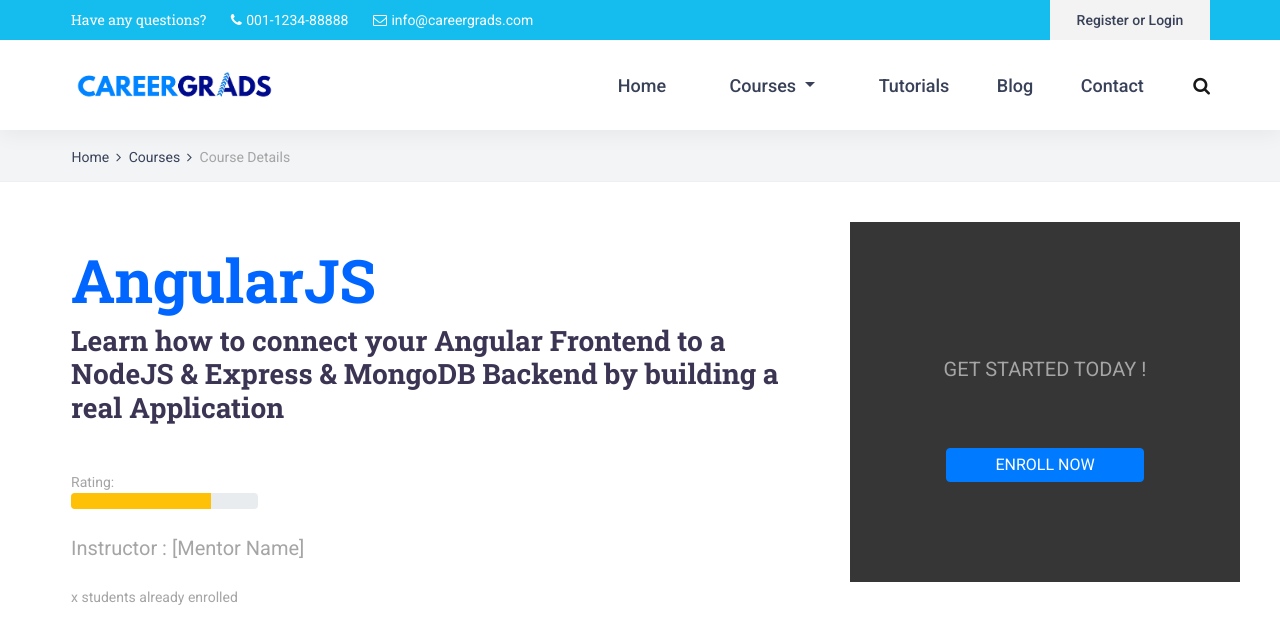
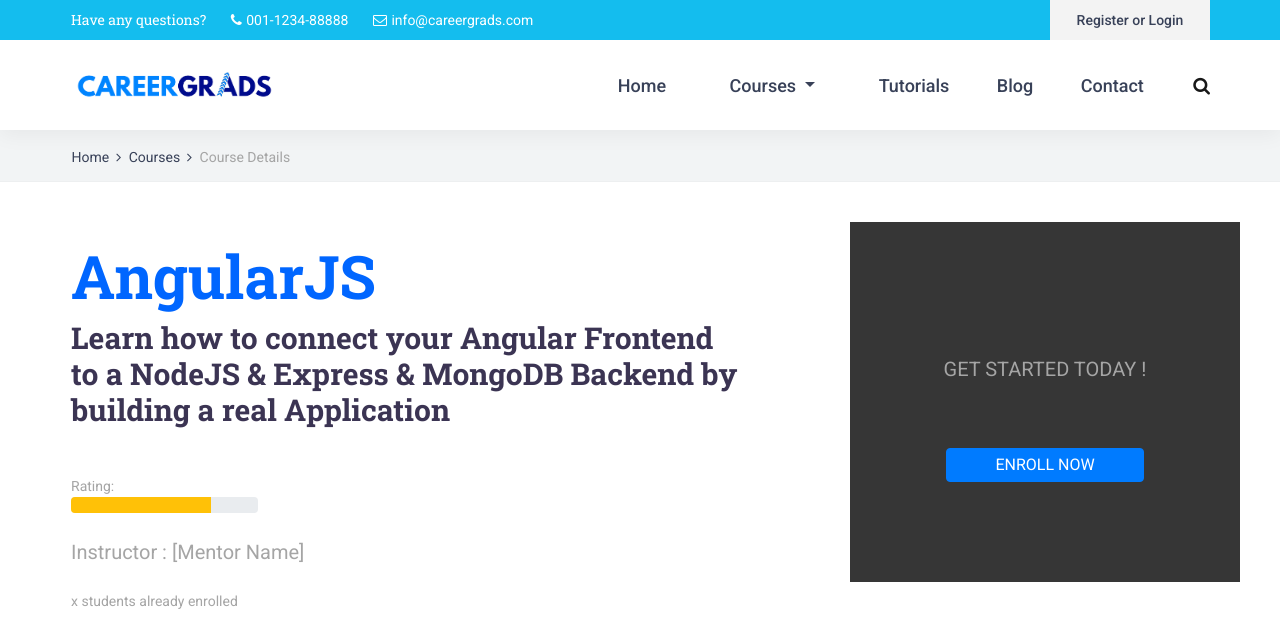
Before and after one commit to ashutosh7889/CG-2, a plain HTML site: page Angular.html in a window 1280 px wide. Shown: the top 635 px of the page. Drawn offline with nearby package versions, Linux system fonts and the light colour scheme; a web font is replaced by a local one.

Commit message:
set line break in heading-text container

```diff
--- a/Angular.html
+++ b/Angular.html
@@ -202,7 +202,7 @@
                     <div class="heading-text my-5">
                         <div><span class="large">AngularJS</span></div>
                         <div class="text-left mx-auto my-2">
-                            Learn how to connect your Angular Frontend to a NodeJS & Express & MongoDB Backend by building a real Application
+                            Learn how to connect your Angular Frontend <br> to a NodeJS & Express & MongoDB Backend by <br>building a real Application
                         </div>
                     </div>
                     <div class="heading-rating w-25">
--- a/custom/course.css
+++ b/custom/course.css
@@ -1,7 +1,7 @@
 @import url("https://fonts.googleapis.com/css2?family=Ubuntu:wght@300;500&display=swap");
 .heading-text {
     /* border: 2px solid red; */
-    font-size: 28px;
+    font-size: 30px;
     font-family: "Roboto Slab", serif;
     font-weight: 700;
     line-height: 1.2;
```
